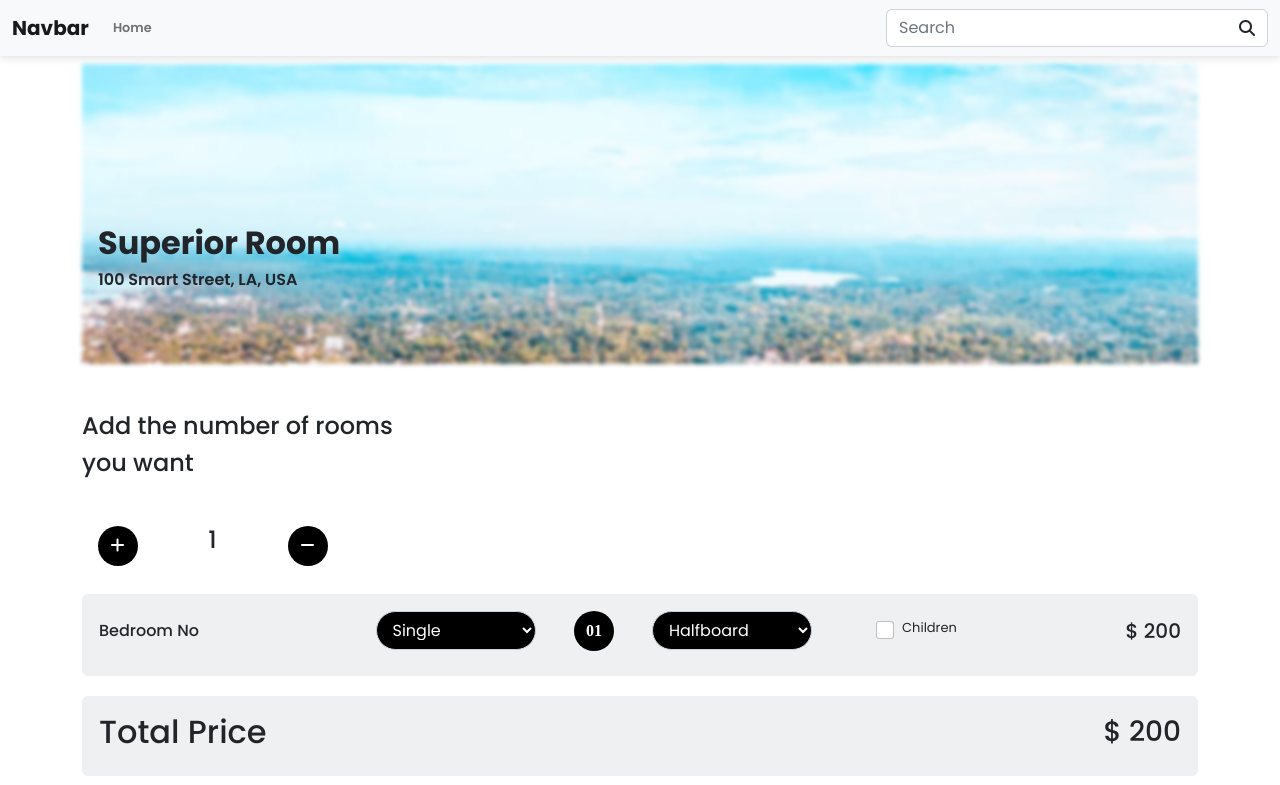
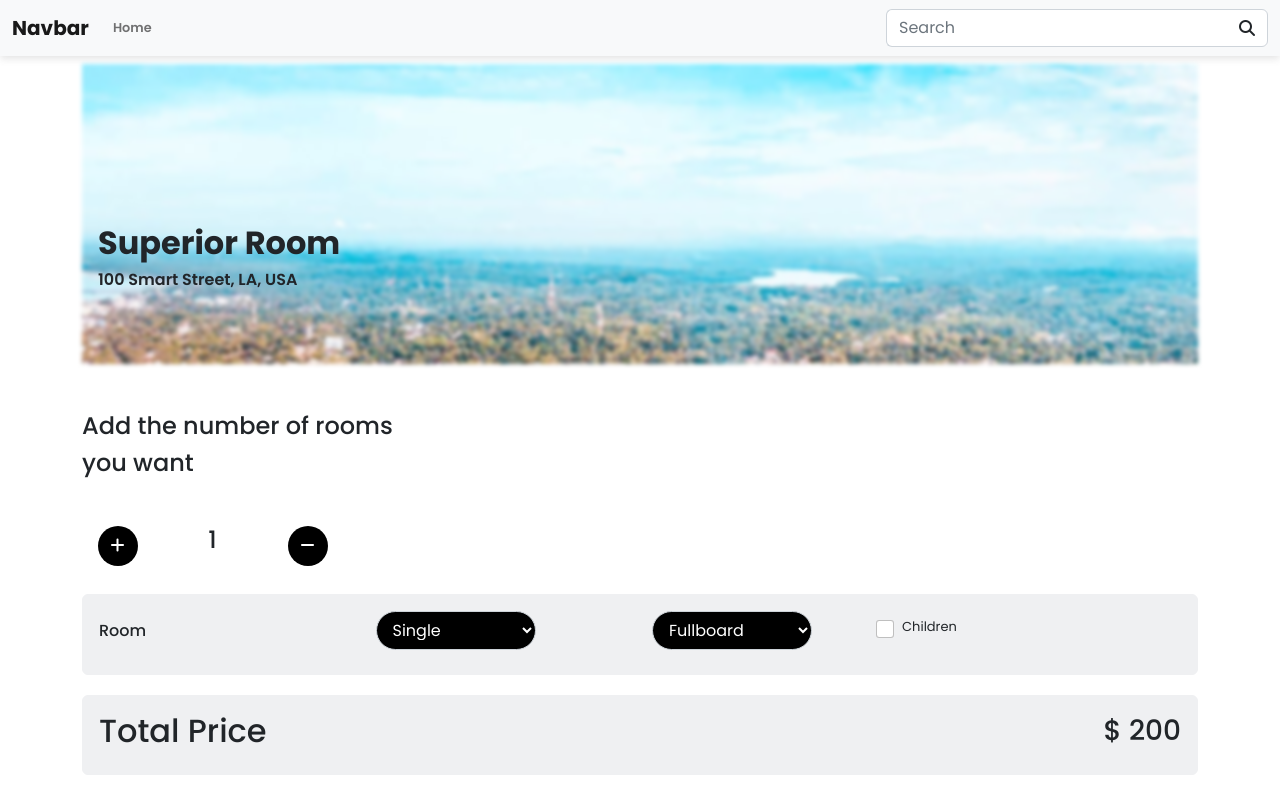
Before and after one commit to aminduishara/ehm, a React (Create React App) app: page /reservation/1 in a window 1280 px wide. Shown: the top 785 px of the page. Built offline with nearby package versions, Linux system fonts and the light colour scheme.

Commit message:
Added DB connections

```diff
--- a/src/components/BookingDetail/BookingDetailCmp.js
+++ b/src/components/BookingDetail/BookingDetailCmp.js
@@ -1,7 +1,10 @@
 import React from 'react'
 import './BookingDetailCss.css'
 
-export default function BookingDetailCmp() {
+export default function BookingDetailCmp({ info, datediff }) {
+  const numberWithCommas = (x) => {
+    return x.toFixed(2).toString().replace(/\B(?=(\d{3})+(?!\d))/g, ",");
+  }
   return (
     <div className="col-12 d-flex justify-content-center align-items-center">
       <div className="col-12 col-md-12 col-sm-12">
@@ -9,7 +12,7 @@ export default function BookingDetailCmp() {
           <div className="card-body">
             <div className="row d-flex align-items-center">
               <div className="col-sm-3 h6">
-                Bedroom No
+                Room
               </div>
               <div className="col-md-2 mb-2">
                 <select className='bookingdetail__customselect'>
@@ -19,12 +22,12 @@ export default function BookingDetailCmp() {
                 </select>
               </div>
               <div className="col-md-1 mb-2 text-center">
-                <button className="btn bookingdetail__count">01</button>
+                {/* <button className="btn bookingdetail__count">01</button> */}
               </div>
               <div className="col-md-2 mb-2">
                 <select className='bookingdetail__customselect'>
+                  <option>Fullboard</option>
                   <option>Halfboard</option>
-                  <option>Fullboard</option>
                   <option>Room Only</option>
                 </select>
               </div>
@@ -37,7 +40,7 @@ export default function BookingDetailCmp() {
                 </div>
               </div>
               <div className="col-md-2 h5 text-end">
-                $ 200
+                {info && info.currency} {info && numberWithCommas(info.amount * datediff)}
               </div>
             </div>
           </div>
```
